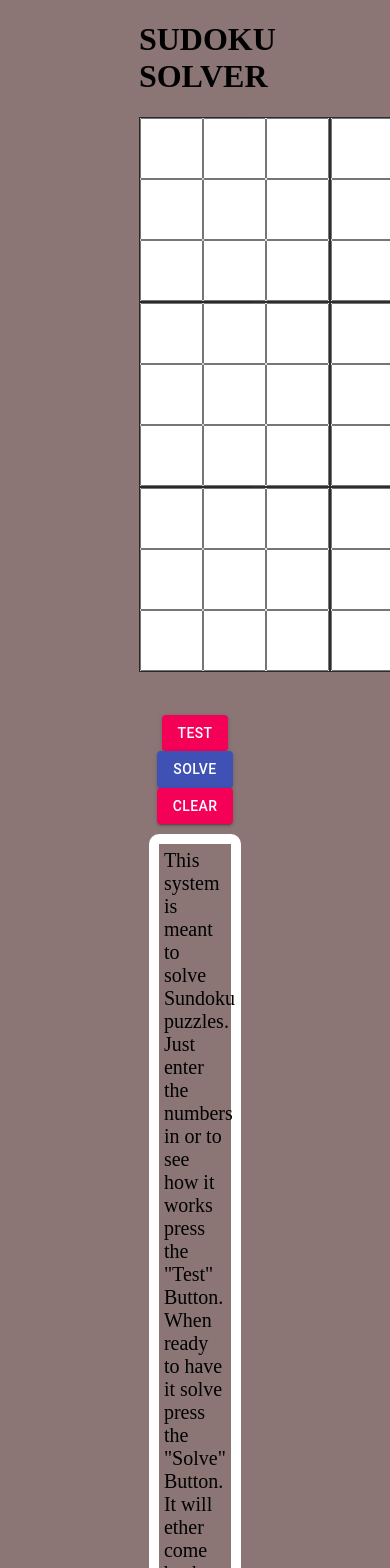
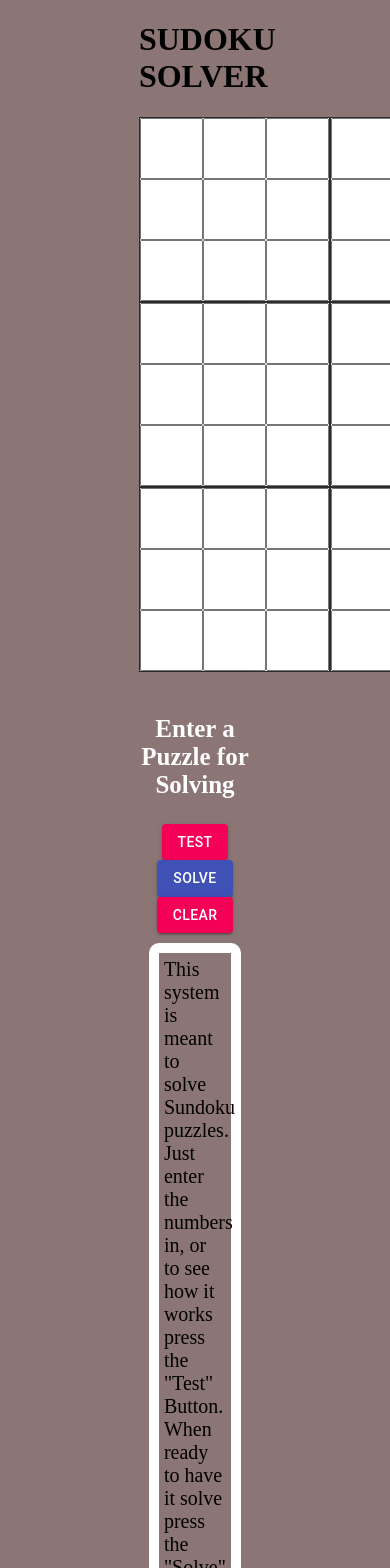
Before and after one commit to r-d-jorgensen/sudoku, a React (Create React App) app: page / in a window 390 px wide. Shown: the top 1568 px of the page. Built offline with nearby package versions, Linux system fonts and the light colour scheme.

Commit message:
nested loops removed, more responsive to user

```diff
--- a/src/App.css
+++ b/src/App.css
@@ -27,7 +27,7 @@
   font-size: 25px;
 }
 
-.errMsg {
+.msg {
   font-size: 25px;
   font-weight: bold;
   color: white;
--- a/src/sudoku.js
+++ b/src/sudoku.js
@@ -5,12 +5,13 @@ import Button from '@material-ui/core/Button';
 class Sudoku extends Component {
     constructor(props) {
         super(props);
+        //empty board
         const size = 9;
         let board = [];
-        let id = 0;
-        for (let row = 0; row < size; row++) {
-            for (let col = 0; col < size; col++) {
+        for (let i = 0; i < size * size; i++ ) {
             let quadrent = 0;
+            let row = Math.floor(i / size);
+            let col = i % size;
             if (row > 5) {
                 quadrent = 6;
             } else if (row > 2) {
@@ -21,18 +22,17 @@ class Sudoku extends Component {
             } else if (col > 2) {
                 quadrent += 1;
             }
-                board.push({id: id,
+            board.push({id: i,
                 row: row,
                 col: col,
                 quadrent: quadrent,
                 value: ''
             });
-                id++;
-            }
         }
         this.state = {
             board: board,
-            errMsg: ''
+            msg: 'Enter a Puzzle for Solving',
+            disableSolve: false
         };
     }
 
@@ -44,11 +44,16 @@ class Sudoku extends Component {
             }
         }
         if (pathValidity) {
-            this.setState({board: board});
+            this.setState({
+                board: board,
+                msg: "The Sudoku was Solvable",
+                disableSolve: true
+            });
         } else {
             this.handleClear();
             this.setState({
-                errMsg: "This Sudoku was Unsolvable"
+                msg: "The Sudoku was Unsolvable",
+                disableSolve: true
             });
         }
     };
@@ -103,7 +108,8 @@ class Sudoku extends Component {
         board[id].value = value === '' ? '' : Number(value);
         this.setState({
             board: board,
-            errMsg: ''
+            msg: 'Would you like to Solve?',
+            disableSolve: false
         });
     };
 
@@ -114,7 +120,8 @@ class Sudoku extends Component {
         });
         this.setState({
             board: board,
-            errMsg: ''
+            msg: 'Enter some Values.',
+            disableSolve: false
         })
     }
 
@@ -136,7 +143,8 @@ class Sudoku extends Component {
         });
         this.setState({
             board: board,
-            errMsg: ''
+            msg: 'Try the Solve button',
+            disableSolve: false
         })
     }
 
@@ -159,9 +167,8 @@ class Sudoku extends Component {
                     )}
                 </div>
                 <br />
-                <p className="errMsg"
-                    visibility={this.state.errMsg === '' ? 'hidden' : 'visible'} >
-                    {this.state.errMsg}
+                <p className="msg">
+                    {this.state.msg}
                 </p>
                 <Button
                     variant="contained"
@@ -172,7 +179,7 @@ class Sudoku extends Component {
                 <Button
                     variant="contained"
                     color="primary"
-                    disabled={this.state.errMsg === '' ? false : true}
+                    disabled={this.state.disableSolve}
                     onClick={this.handleSolve} >
                     Solve
                 </Button>
@@ -184,7 +191,8 @@ class Sudoku extends Component {
                 </Button>
                 <div className="expainingText" >
                     This system is meant to solve Sundoku puzzles.
-                    Just enter the numbers in or to see how it works press the "Test" Button.
+                    <br />
+                    Just enter the numbers in, or to see how it works press the "Test" Button.
                     When ready to have it solve press the "Solve" Button.
                     It will ether come back with a complete puzzle or will say that it is Unsolvable.
                 </div>
```
Lines whose indentation alone changed are shown as unchanged.
